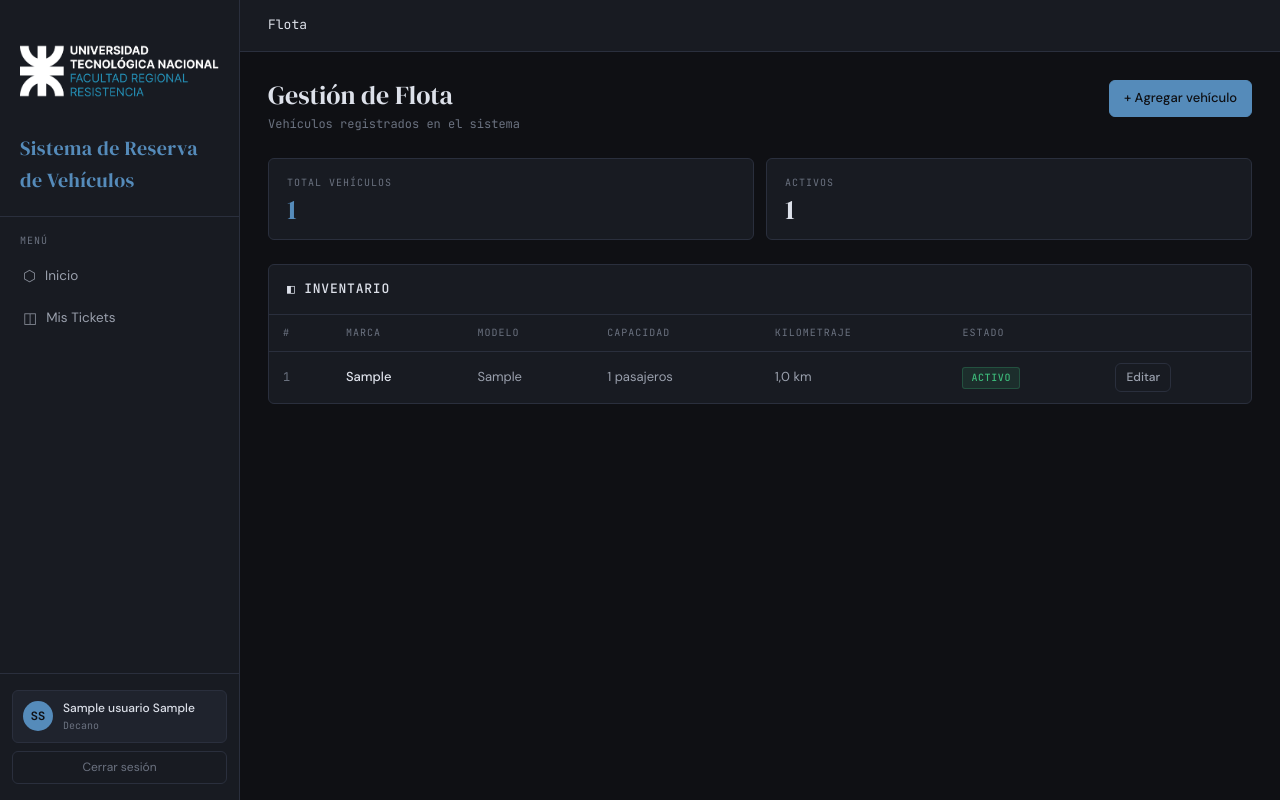
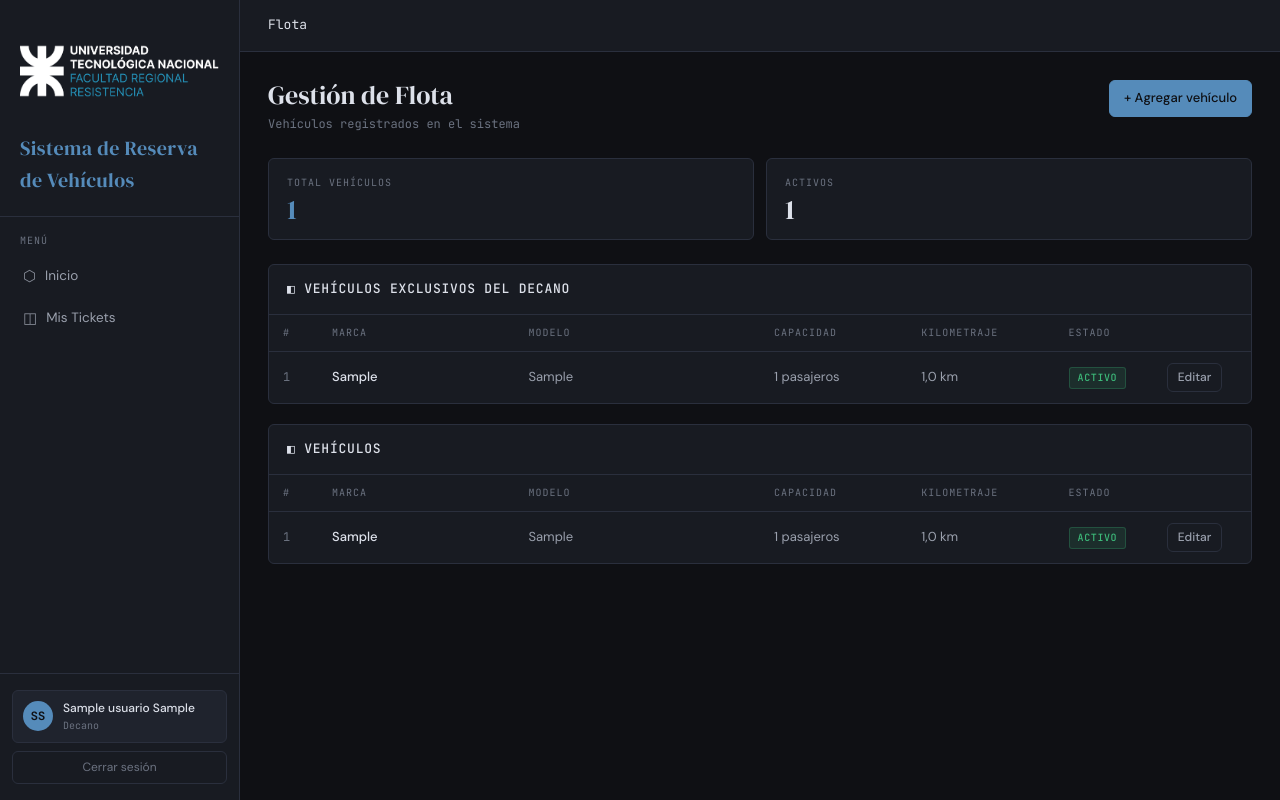
Before and after one commit to joaquin1401/TICKETS_v1, a Django app: template reservas/templates/reservas/listado_flota.html in a window 1280 px wide. Run offline with Django 5.2, Linux system fonts and the light colour scheme; tables that the repository leaves empty hold one stand-in row (values such as "Sample post"); the template is opened without the code that fills it: values that come from a table or form of the project are taken from there, most other values are stand-ins (such as "Sample title", 1, 10 or a date in 2020); parts of the project's set-up code (start-up, migrations or seed data) failed here and were passed over.

Commit message:
agregar vehiculo exclusivo de decano input y mostrarlo en la seccion de flota

```diff
--- a/reservas/forms.py
+++ b/reservas/forms.py
@@ -364,13 +364,14 @@ class VehiculoForm(forms.ModelForm):
 
     class Meta:
         model = Vehiculo
-        fields = ["marca", "modelo", "cant_pasajeros", "kilometraje", "activo"]
+        fields = ["marca", "modelo", "cant_pasajeros", "kilometraje", "activo", "exclusivo_decanato"]
         labels = {
             "marca":          "Marca",
             "modelo":         "Modelo",
             "cant_pasajeros": "Capacidad de pasajeros",
             "kilometraje":    "Kilometraje inicial (km)",
             "activo":         "Vehículo activo (disponible para reservas)",
+            "exclusivo_decanato": "Exclusivo del Decano",
         }
         widgets = {
             "marca":  forms.TextInput(attrs={"placeholder": "Ej: Toyota"}),
--- a/reservas/templates/reservas/listado_flota.html
+++ b/reservas/templates/reservas/listado_flota.html
@@ -22,22 +22,71 @@
   </div>
 </div>
 
+<div class="card" style="margin-bottom: 20px;">
+  <div class="card-header">
+    <span class="card-title">◧ Vehículos exclusivos del Decano</span>
+  </div>
+  <div class="table-wrap">
+    {% if vehiculos_decano %}
+    <table>
+      <thead>
+        <tr>
+          <th style="width: 5%;">#</th>
+          <th style="width: 20%;">Marca</th>
+          <th style="width: 25%;">Modelo</th>
+          <th style="width: 15%;">Capacidad</th>
+          <th style="width: 15%;">Kilometraje</th>
+          <th style="width: 10%;">Estado</th>
+          <th style="width: 10%;"></th>
+        </tr>
+      </thead>
+      <tbody>
+        {% for v in vehiculos_decano %}
+        <tr>
+          <td class="text-mono text-muted">{{ v.pk }}</td>
+          <td><span class="primary">{{ v.marca }}</span></td>
+          <td>{{ v.modelo }}</td>
+          <td>{{ v.cant_pasajeros }} pasajeros</td>
+          <td>{{ v.kilometraje|floatformat:1 }} km</td>
+          <td>
+            {% if v.activo %}
+            <span class="badge badge-success">Activo</span>
+            {% else %}
+            <span class="badge badge-danger">Inactivo</span>
+            {% endif %}
+          </td>
+          <td>
+            <a href="{% url 'edicion_vehiculo' v.pk %}" class="btn btn-outline btn-sm">Editar</a>
+          </td>
+        </tr>
+        {% endfor %}
+      </tbody>
+    </table>
+    {% else %}
+    <div class="empty-state">
+      <div class="icon">◧</div>
+      <p>No hay vehículos exclusivos registrados.</p>
+    </div>
+    {% endif %}
+  </div>
+</div>
+
 <div class="card">
   <div class="card-header">
-    <span class="card-title">◧ Inventario</span>
+    <span class="card-title">◧ Vehículos</span>
   </div>
   <div class="table-wrap">
     {% if vehiculos %}
     <table>
       <thead>
         <tr>
-          <th>#</th>
-          <th>Marca</th>
-          <th>Modelo</th>
-          <th>Capacidad</th>
-          <th>Kilometraje</th>
-          <th>Estado</th>
-          <th></th>
+          <th style="width: 5%;">#</th>
+          <th style="width: 20%;">Marca</th>
+          <th style="width: 25%;">Modelo</th>
+          <th style="width: 15%;">Capacidad</th>
+          <th style="width: 15%;">Kilometraje</th>
+          <th style="width: 10%;">Estado</th>
+          <th style="width: 10%;"></th>
         </tr>
       </thead>
       <tbody>
--- a/reservas/views.py
+++ b/reservas/views.py
@@ -913,10 +913,12 @@ def listado_flota(request):
             - vehiculos: QuerySet de todos los vehículos.
             - usuario: Instancia del usuario logueado (admin).
     """
-    vehiculos_qs = Vehiculo.objects.all().order_by("marca", "modelo")
+    vehiculos_decano = Vehiculo.objects.filter(exclusivo_decanato=True).order_by("marca", "modelo")
+    vehiculos_qs = Vehiculo.objects.filter(exclusivo_decanato=False).order_by("marca", "modelo")
     page_obj, pagination_query = paginate_queryset(request, vehiculos_qs)
 
     return render(request, "reservas/listado_flota.html", {
+        "vehiculos_decano": vehiculos_decano,
         "vehiculos": page_obj.object_list,
         "page_obj": page_obj,
         "pagination_query": pagination_query,
```
Also changed, not shown: reservas/templates/reservas/form_vehiculo.html (+11 -0 lines).
